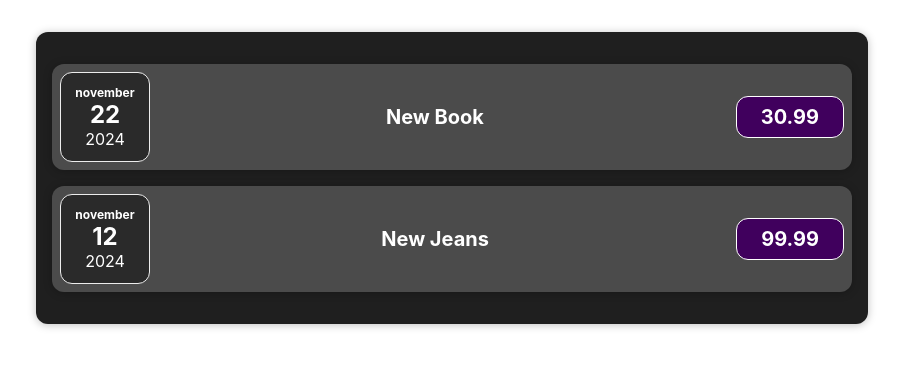
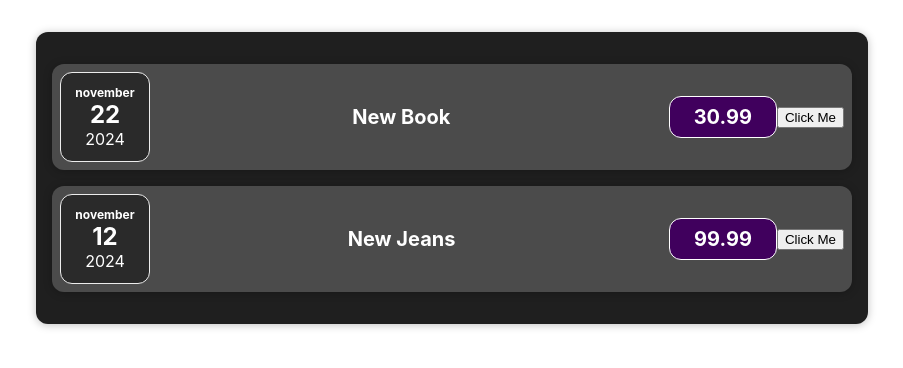
Before and after one commit to RaunoValk/expenses, a React (Create React App) app: page / in a window 1280 px wide. Shown: the top 368 px of the page, without its empty margins (188-1091 px from the left). Built offline with nearby package versions, Linux system fonts and the light colour scheme.

Commit message:
Events and handlers

```diff
--- a/src/components/Expenses/ExpenseItem.js
+++ b/src/components/Expenses/ExpenseItem.js
@@ -1,9 +1,17 @@
 import './ExpenseItem.css'
 import ExpenseDate from './ExpenseDate';
 import Card from '../UI/Card'
+import { useState } from 'react';
 
 const ExpenseItem = (props) => {
 
+    const [title, setTitle] = useState(props.data.title)
+
+        const clickHandler = () =>{
+            console.log(`Clicked!`)
+            setTitle(`Updated by click ${title}`)
+            console.log(title)
+    }
     return(
         <Card className='expense-item'>
             <ExpenseDate date={props.data.date}/>
@@ -11,6 +19,7 @@
                 <h2>{props.data.title}</h2>
                 <div className='expense-item__price '>{props.data.price}</div>
             </div>
+                <button onClick={clickHandler}>Click Me</button>
         </Card>
 )
 }
```
